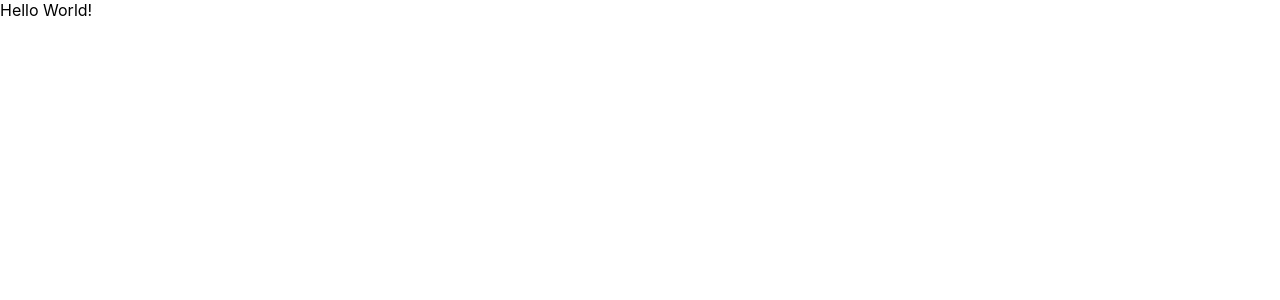
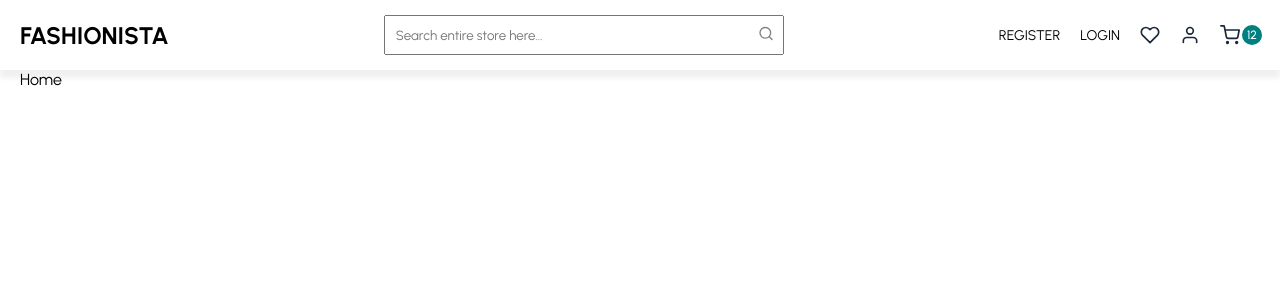
Before and after one commit to SukhjinderArora/fullstack-ecommerce-app, a React (Create React App) app: page / in a window 1280 px wide. Shown: the top 300 px of the page. Built offline with nearby package versions, Linux system fonts and the light colour scheme.

Commit message:
add navigation bar

```diff
--- a/package.json
+++ b/package.json
@@ -8,7 +8,10 @@
     "@testing-library/user-event": "^13.5.0",
     "react": "^17.0.2",
     "react-dom": "^17.0.2",
+    "react-feather": "^2.0.9",
+    "react-router-dom": "^6.2.1",
     "react-scripts": "5.0.0",
+    "styled-components": "^5.3.3",
     "web-vitals": "^2.1.2"
   },
   "scripts": {
--- a/public/index.html
+++ b/public/index.html
@@ -8,6 +8,12 @@
     <meta
       name="description"
       content="Web site created using create-react-app"
+    />
+    <link rel="preconnect" href="https://fonts.googleapis.com" />
+    <link rel="preconnect" href="https://fonts.gstatic.com" crossorigin />
+    <link
+      href="https://fonts.googleapis.com/css2?family=Urbanist:wght@300;400;500;700&display=swap"
+      rel="stylesheet"
     />
     <link rel="apple-touch-icon" href="%PUBLIC_URL%/logo192.png" />
     <!--
--- a/src/App.js
+++ b/src/App.js
@@ -1,5 +1,16 @@
+import { Routes, Route } from 'react-router-dom';
+
+import Layout from './components/Layout';
+import Home from './pages/Home';
+
 const App = () => {
-  return <div className="App">Hello World!</div>;
+  return (
+    <Routes>
+      <Route path="/" element={<Layout />}>
+        <Route index element={<Home />} />
+      </Route>
+    </Routes>
+  );
 };
 
 export default App;
--- /dev/null
+++ b/src/components/Layout.jsx
@@ -0,0 +1,22 @@
+import { Outlet } from 'react-router-dom';
+
+import styled from 'styled-components';
+
+import Navbar from './Navbar';
+
+const Container = styled.div`
+  padding: 0 20px;
+`;
+
+const Layout = () => {
+  return (
+    <div>
+      <Navbar />
+      <Container>
+        <Outlet />
+      </Container>
+    </div>
+  );
+};
+
+export default Layout;
--- /dev/null
+++ b/src/components/Navbar.jsx
@@ -0,0 +1,138 @@
+import styled from 'styled-components';
+import { Heart, User, ShoppingCart, Search as SearchIcon } from 'react-feather';
+
+const Header = styled.header`
+  height: 70px;
+  width: 100%;
+  background-color: white;
+  display: flex;
+  align-items: center;
+  padding: 0 20px;
+  -webkit-box-shadow: 0px 8px 5px 0px rgba(240, 240, 240, 1);
+  -moz-box-shadow: 0px 8px 5px 0px rgba(240, 240, 240, 1);
+  box-shadow: 0px 8px 5px 0px rgba(240, 240, 240, 1);
+`;
+
+const Navigation = styled.nav`
+  display: flex;
+  align-items: center;
+  justify-content: space-between;
+  flex: 1;
+`;
+
+const BrandContainer = styled.div``;
+
+const Brand = styled.a`
+  color: black;
+  text-decoration: none;
+  font-size: 24px;
+  font-weight: 700;
+  text-transform: uppercase;
+`;
+
+const SearchContainer = styled.div`
+  width: 400px;
+  position: relative;
+`;
+
+const SeachInput = styled.input`
+  width: 100%;
+  height: 40px;
+  padding: 10px;
+`;
+
+const SearchButton = styled.button`
+  background-color: transparent;
+  border: none;
+  position: absolute;
+  right: 10px;
+  top: 50%;
+  transform: translateY(-50%);
+  cursor: pointer;
+`;
+
+const NavigationList = styled.ul`
+  display: flex;
+  align-items: center;
+  list-style: none;
+`;
+
+const NavigationItem = styled.li`
+  margin-right: 20px;
+`;
+
+const NavigationLink = styled.a`
+  display: flex;
+  cursor: pointer;
+  text-transform: uppercase;
+  font-size: 14px;
+`;
+
+const IconContainer = styled.div`
+  position: relative;
+  display: flex;
+  align-items: center;
+  justify-content: center;
+`;
+
+const CartBadge = styled.span`
+  display: inline-flex;
+  background-color: teal;
+  color: white;
+  font-size: 12px;
+  height: 20px;
+  width: 20px;
+  border-radius: 50%;
+  align-items: center;
+  justify-content: center;
+  font-weight: 500;
+  position: absolute;
+  bottom: 0;
+  left: 22px;
+`;
+
+const Navbar = () => {
+  return (
+    <Header>
+      <Navigation>
+        <BrandContainer>
+          <Brand href="/">Fashionista</Brand>
+        </BrandContainer>
+        <SearchContainer>
+          <SeachInput placeholder="Search entire store here..." />
+          <SearchButton>
+            <SearchIcon color="grey" size="16" />
+          </SearchButton>
+        </SearchContainer>
+        <NavigationList>
+          <NavigationItem>
+            <NavigationLink>Register</NavigationLink>
+          </NavigationItem>
+          <NavigationItem>
+            <NavigationLink>Login</NavigationLink>
+          </NavigationItem>
+          <NavigationItem>
+            <NavigationLink title="wishlist">
+              <Heart color="#1b2839" size="20" />
+            </NavigationLink>
+          </NavigationItem>
+          <NavigationItem>
+            <NavigationLink title="user">
+              <User color="#1b2839" size="20" />
+            </NavigationLink>
+          </NavigationItem>
+          <NavigationItem>
+            <NavigationLink title="cart">
+              <IconContainer>
+                <ShoppingCart color="#1b2839" size="20" />
+                <CartBadge>12</CartBadge>
+              </IconContainer>
+            </NavigationLink>
+          </NavigationItem>
+        </NavigationList>
+      </Navigation>
+    </Header>
+  );
+};
+
+export default Navbar;
--- a/src/index.css
+++ b/src/index.css
@@ -1,13 +1,15 @@
+*::before,
+*,
+*::after {
+  margin: 0;
+  padding: 0;
+  box-sizing: border-box;
+  font-family: inherit;
+}
+
 body {
   margin: 0;
-  font-family: -apple-system, BlinkMacSystemFont, 'Segoe UI', 'Roboto', 'Oxygen',
-    'Ubuntu', 'Cantarell', 'Fira Sans', 'Droid Sans', 'Helvetica Neue',
-    sans-serif;
+  font-family: 'Urbanist', sans-serif;
   -webkit-font-smoothing: antialiased;
   -moz-osx-font-smoothing: grayscale;
 }
-
-code {
-  font-family: source-code-pro, Menlo, Monaco, Consolas, 'Courier New',
-    monospace;
-}
--- a/src/index.js
+++ b/src/index.js
@@ -1,12 +1,15 @@
 import React from 'react';
 import ReactDOM from 'react-dom';
+import { BrowserRouter as Router } from 'react-router-dom';
 import './index.css';
 import App from './App';
 import reportWebVitals from './reportWebVitals';
 
 ReactDOM.render(
   <React.StrictMode>
-    <App />
+    <Router>
+      <App />
+    </Router>
   </React.StrictMode>,
   document.getElementById('root')
 );
--- /dev/null
+++ b/src/pages/Home.jsx
@@ -0,0 +1,5 @@
+const Home = () => {
+  return <div>Home</div>;
+};
+
+export default Home;
```
Also changed, not shown: 1 other file (tests, documents, lock files or other folders).
